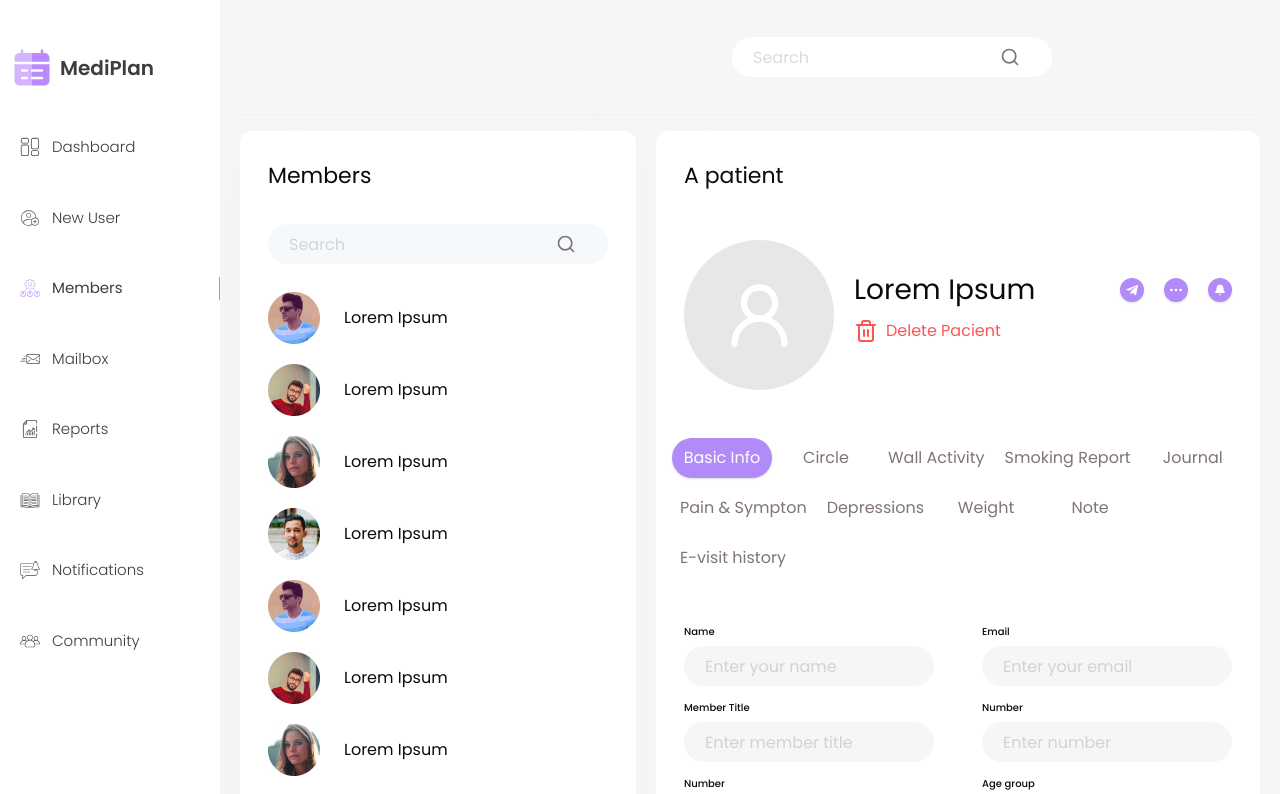
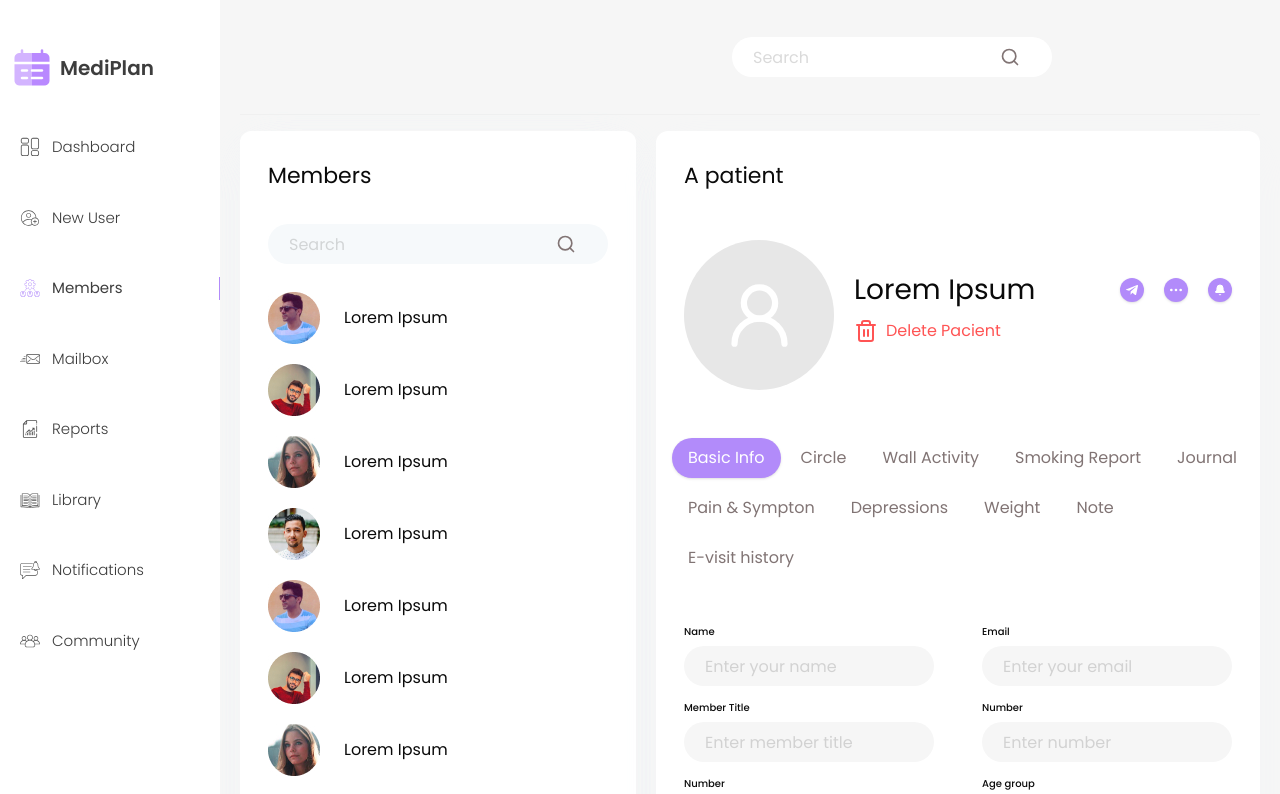
Before and after one commit to Vitalic96/mediplan, a Next.js app: page /dashboard/members in a window 1280 px wide. Shown: the top 794 px of the page. Built offline with nearby package versions, Linux system fonts and the light colour scheme.

Commit message:
changed styles

```diff
--- a/app/dashboard/members/_components/patient-widget.tsx
+++ b/app/dashboard/members/_components/patient-widget.tsx
@@ -33,7 +33,7 @@ const PatientWidget = forwardRef<
               <Button
                 key={i}
                 className={cn(
-                  'shrink-0 grow basis-[calc(50%-4px)] justify-start text-xs xs:text-base sm:grow-0 sm:basis-[calc(33%-4px)] lg:basis-[100px] lg:justify-center xl:px-2',
+                  'shrink-0 grow basis-[calc(50%-4px)] justify-start text-xs xs:text-base sm:grow-0 sm:basis-[calc(33%-4px)] lg:basis-[100px] lg:justify-center xl:basis-auto xl:px-4',
                   !isActive && 'text-[#817474]',
                 )}
                 variant={isActive ? 'primary' : 'ghost'}
```
